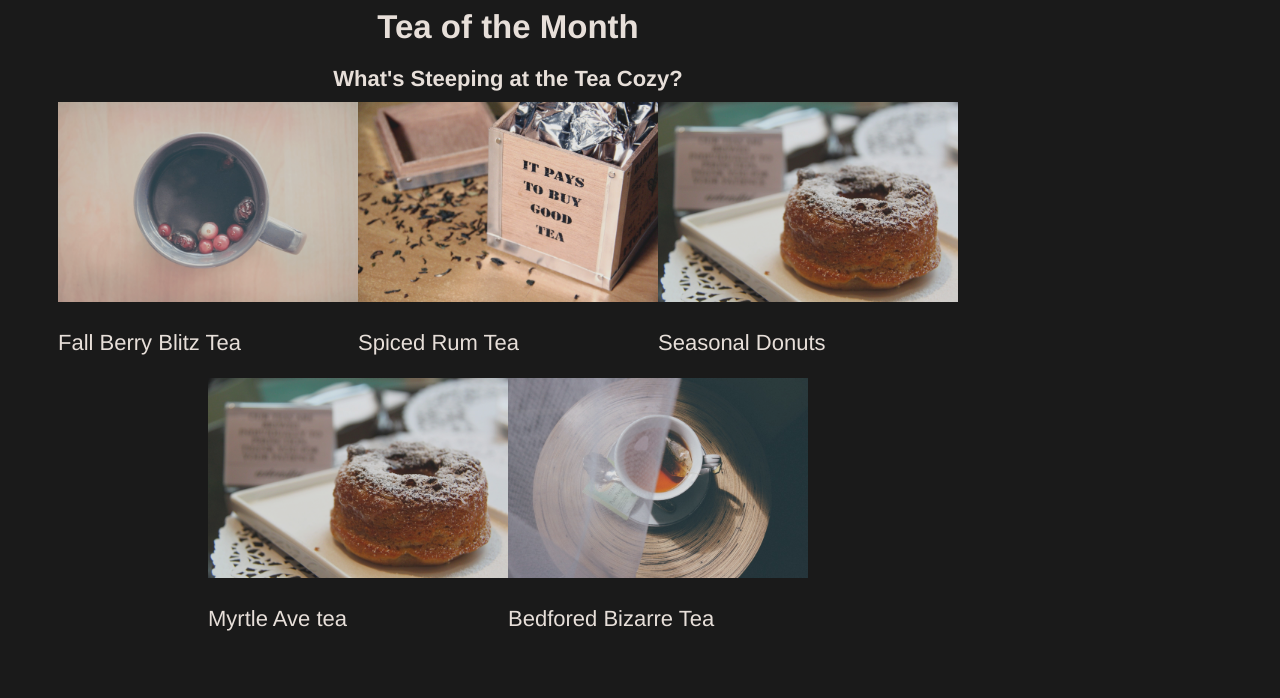
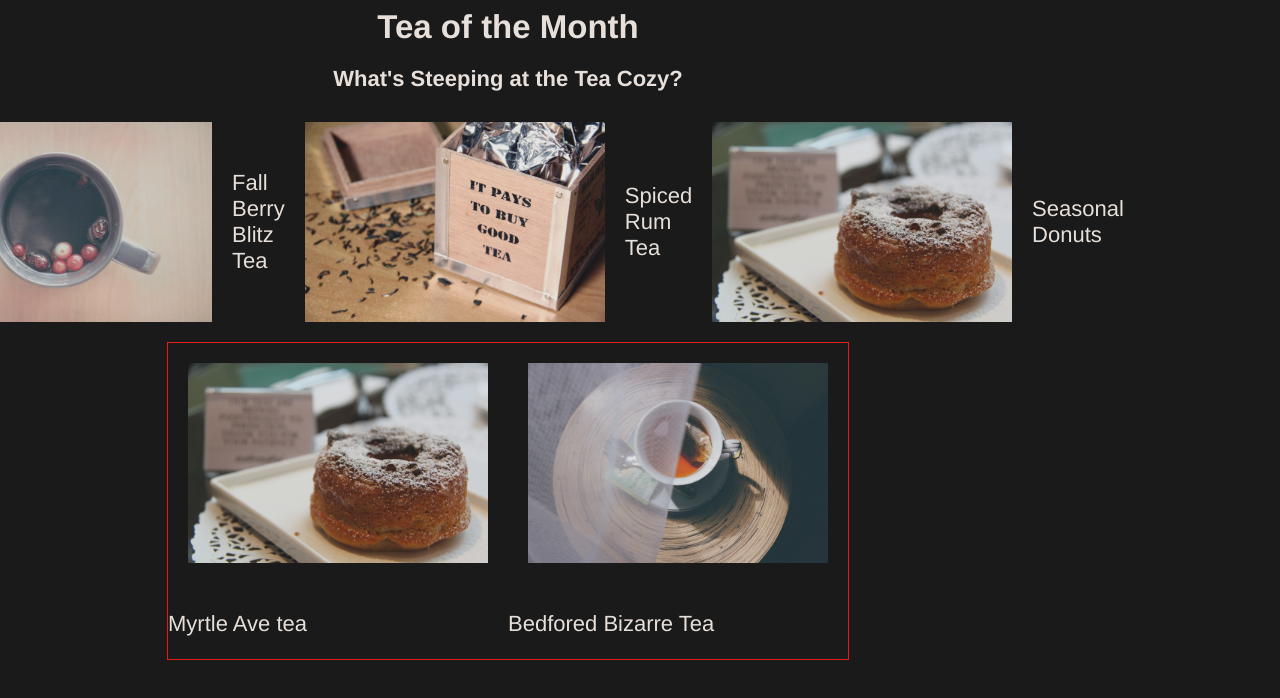
Before and after one commit to enri-f1/tea-cozy, a plain HTML site: page index.html in a window 1280 px wide. Shown: the part 773-1471 px from the top of the page. Drawn offline with Linux system fonts and the light colour scheme.

Commit message:
modify index file.

```diff
--- a/index.html
+++ b/index.html
@@ -28,25 +28,25 @@
 			<h2>Tea of the Month</h2>
 			<h4>What's Steeping at the Tea Cozy?</h4>
 			<div class="rowone">
-				<div>
+
 					<img src="./resources/images/img-berryblitz.jpg"/>
 					<p>Fall Berry Blitz Tea</p>
-				</div>
-				<div>
+
+
 					<img src="./resources/images/img-spiced-rum.jpg"/>
 					<p>Spiced Rum Tea</p>
-				</div>
-				<div>
+
+
 					<img src="./resources/images/img-donut.jpg"/>
 					<p>Seasonal Donuts</p>
-				</div>
+
 			</div>
 			<div class="rowtwo">
-				<div>
+				<div class="photo">
 					<img src="./resources/images/img-donut.jpg"/>
 					<p>Myrtle Ave tea</p>
 				</div>
-				<div>
+				<div class="photo">
 					<img src="./resources/images/img-myrtle-ave.jpg"/>
 					<p>Bedfored Bizarre Tea</p>
 				</div>
--- a/resources/css/style.css
+++ b/resources/css/style.css
@@ -81,20 +81,24 @@ h4, h2 {
 	height: 700px;
 	width: 1000px;
 	align-items: center;
+
 }
 
 .month img {
 	height: 200px;
 	width: 300px;
+	padding: 20px;
 }
 
 /*--- First Row of seasonal teas -- */
 
 .rowone {
 	display: flex;
+	align-items: center;
 
 }
 
 .rowtwo {
 	display: flex;
+	border: 1px solid red;
 }
```
